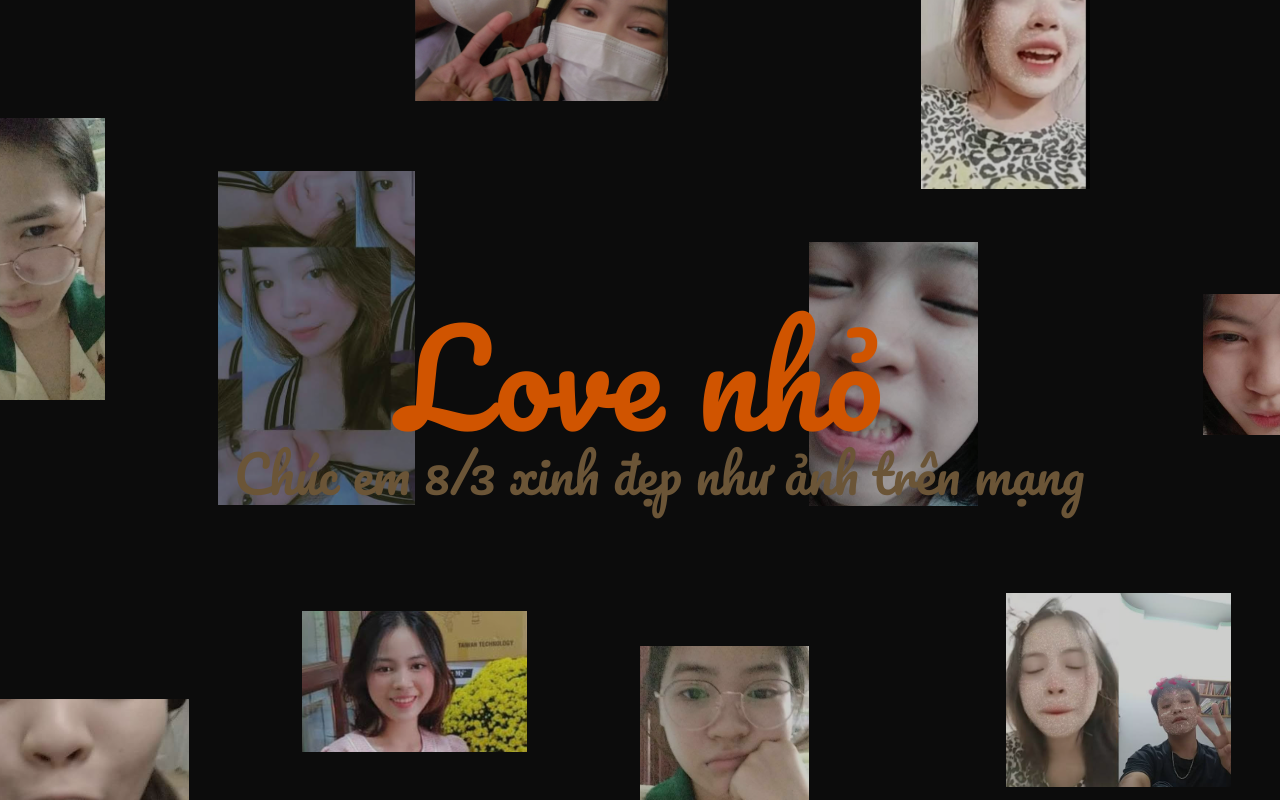
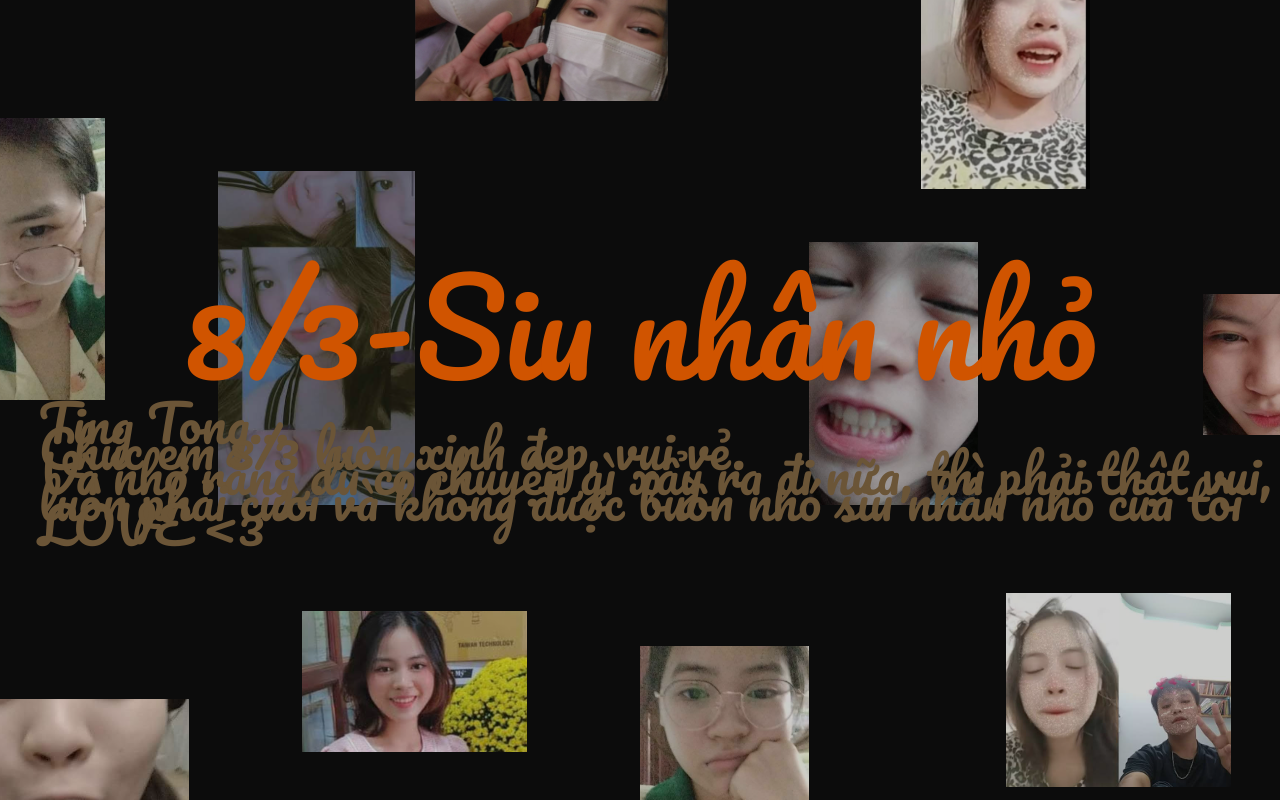
Before and after one commit to Anfind/ennenene, a plain HTML site: page index.html in a window 1280 px wide. Drawn offline with Linux system fonts and the light colour scheme; a web font is replaced by a local one.

Commit message:
Update index.html

```diff
--- a/index.html
+++ b/index.html
@@ -36,10 +36,10 @@ supportsCssVars() || alert("Please view this demo in a modern browser that suppo
 					<div class="grid__item pos-10"><div class="grid__item-img" style="background-image:url(./img/img10.jpeg);" class="hover"></div></div>
 				</div>
                 <h2 class="content__title no-select">
-					<span>Love nhỏ</span>
+					<span>8/3-Siu nhân nhỏ</span>
 				</h2>
 				<h2 class="content__title no-select">
-					<span class="content__title-sub">Chúc em 8/3 xinh đẹp như ảnh trên mạng</span>
+					<span class="content__title-sub">Ting Tong...<br/>Chúc em 8/3 luôn xinh đẹp, vui vẻ.<br/>Và nhớ rằng dù có chuyện gì xẩy ra đi nữa, thì phải thật vui, luôn phải cười và không được buồn nhó siu nhân nhỏ của tôi<br/> LOVE <3 </span>
 				</h2>
 			</div>
 		</main>
```
